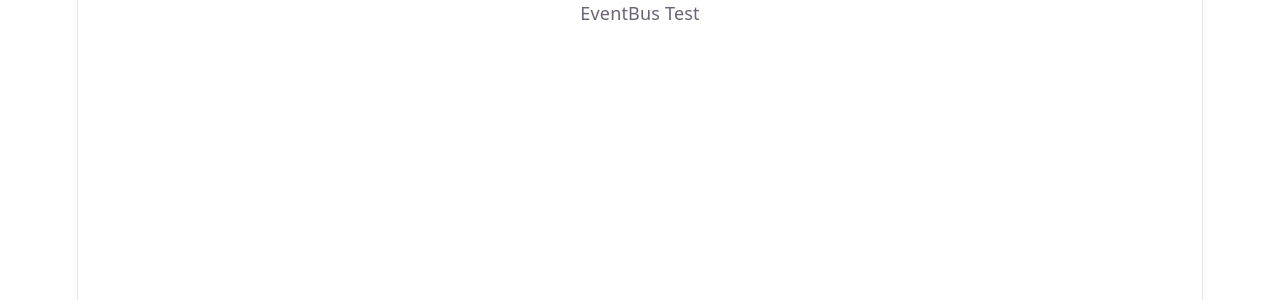
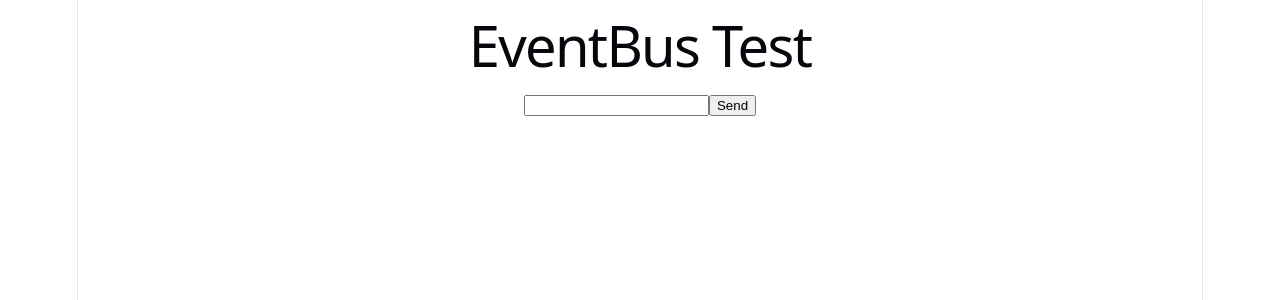
Before and after one commit to tiagoproff/fsc-sabiodev, a React (Vite) app: page / in a window 1280 px wide. Shown: the top 300 px of the page. Built offline with nearby package versions, Linux system fonts and the light colour scheme.

Commit message:
feat: implement InputBox component and update App to use eventBus

```diff
--- a/src/App.tsx
+++ b/src/App.tsx
@@ -1,18 +1,24 @@
 import { useEffect } from "react";
 import { eventBus } from "./events/eventBus";
+import { InputBox } from "./chat/components/InputBox";
 
 export default function App() {
   useEffect(() => {
-    const unsubscribe = eventBus.on("AI_END", (payload) => {
-      console.log(payload.tone);
-    });
-
-    eventBus.emit("AI_END", {
-      tone: "neutral",
+    const unsubscribe = eventBus.on("BLOCK_START", (payload) => {
+      console.log(payload.type);
     });
 
     return unsubscribe;
   }, []);
 
-  return <div>EventBus Test</div>;
+  return (
+    <div>
+      <h1>EventBus Test</h1>
+      <InputBox onSend={handleSend} disabled={false} />
+    </div>
+  );
 }
+
+function handleSend(text: string) {
+  eventBus.emit("BLOCK_START", { type: text });
+}
--- /dev/null
+++ b/src/chat/components/InputBox.tsx
@@ -0,0 +1,37 @@
+import { useState } from "react";
+
+interface InputBoxProps extends React.HTMLAttributes<HTMLInputElement> {
+  onSend: (text: string) => void;
+  disabled?: boolean;
+}
+
+export function InputBox({
+  onSend,
+  disabled,
+  ...props
+}: Readonly<InputBoxProps>) {
+  const [text, setText] = useState("");
+
+  const handleSend = (event: React.MouseEvent<HTMLButtonElement>) => {
+    event.preventDefault();
+
+    const textTrimmed = text.trim();
+
+    if (textTrimmed.trim() == "") return;
+
+    onSend(textTrimmed);
+  };
+
+  return (
+    <div>
+      <input
+        value={text}
+        onChange={(e) => setText(e.target.value)}
+        {...props}
+      />
+      <button disabled={disabled} onClick={handleSend}>
+        Send
+      </button>
+    </div>
+  );
+}
```
